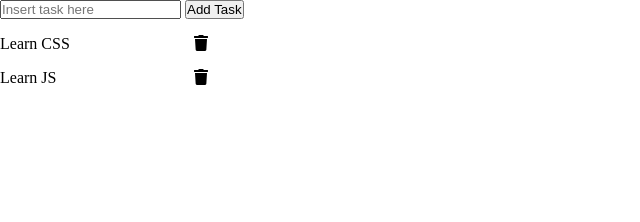
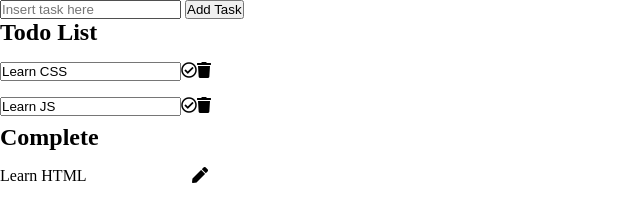
Before and after one commit to Vituz/vue-todolist, a plain HTML site: page index.html in a window 1280 px wide. Both pictures are taken after a click on the icon 201 px from the left and 43 px from the top of the page. Shown: the whole page, without its empty margins (0-640 px from the left). Drawn offline with nearby package versions, Linux system fonts and the light colour scheme.

Commit message:
Complete list completeTask

```diff
--- a/assets/css/style.css
+++ b/assets/css/style.css
@@ -4,13 +4,14 @@
     padding: 0;
 }
 
-.tasks {
+.tasksList,
+.completeTasks {
     width: 13rem;
     display: flex;
     justify-content: space-between;
     margin: 1rem 0 0.5rem 0;
 }
 
-.tasks span:first-child {
+.tasksList span:first-child {
     width: 10rem;
 }
--- a/assets/js/main.js
+++ b/assets/js/main.js
@@ -5,6 +5,10 @@ const app = new Vue({
     data:{
 
         task: '',
+
+        compTask: '',
+
+        completeTasks:[],
 
         tasksList: [
             'Learn HTML',
@@ -25,7 +29,28 @@ const app = new Vue({
 
         deleteTask(index){
             this.tasksList.splice(index, 1);
+            // alert(`Task n. ${index + 1} removed!`); togliere il commento
         },
 
+        addCompleteTasks(index){
+            // this.savedTasks.unshift(this.task);
+            let removeTask = this.tasksList.splice(index, 1);
+            // this.completeTasks.unshift(removeTask[0]);
+            this.completeTasks.unshift(removeTask[0]);
+        },
+
+        modTask(index){
+            console.log(this.compTask);
+            this.tasksList.unshift(this.compTask);
+            this.tasksList.splice(index +1, 1);
+        },
+
+        replace(index){
+            // this.savedTasks.unshift(this.task);
+            let removeTask = this.completeTasks.splice(index, 1);
+            // this.completeTasks.unshift(removeTask[0]);
+            this.tasksList.unshift(removeTask[0]);
+
+        }
     }
 });
--- a/index.html
+++ b/index.html
@@ -17,12 +17,37 @@
 </head>
 <body>
     <div id="app">
-        <input type="text" placeholder="Insert task here" v-model="task" v-on:keyup.enter="addTask">
-        <button @click="addTask">Add Task</button>
+        <div>
+            <input type="text" placeholder="Insert task here" v-model="task" v-on:keyup.enter="addTask">
+            <button @click="addTask()">Add Task</button>
+        </div>
 
-        <div class="tasks" v-for="(task, index) in tasksList">
-            <span contenteditable="true">{{ task }}</span>
-            <span><i class="fas fa-trash" @click="deleteTask(index)"></i></span>
+        <h2>Todo List</h2>
+        <div class="tasks" v-if="tasksList.length > 0">
+            <div class="tasksList" v-for="(task, index) in tasksList">
+
+                <input type="text" v-model="compTask = task" v-on:keyup.enter="modTask(index)">
+
+                <span><i class="far fa-check-circle" @click="addCompleteTasks(index)"></i></span>
+                <span><i class="fas fa-trash" @click="deleteTask(index)"></i></span>
+            </div>
+        </div>
+
+        <div class="no_task" v-else>
+            <p>
+                Enjoy!!! Todo List is empty!
+            </p>
+        </div>
+
+
+        <div class="complete">
+            <h2>Complete</h2>
+            <div class="completeTasks" v-for="(task, index) in completeTasks">
+                <span> {{ task }}</span>
+
+                <i class="fas fa-pen" @click="replace(index)"></i>
+
+            </div>
         </div>
 
 
```
